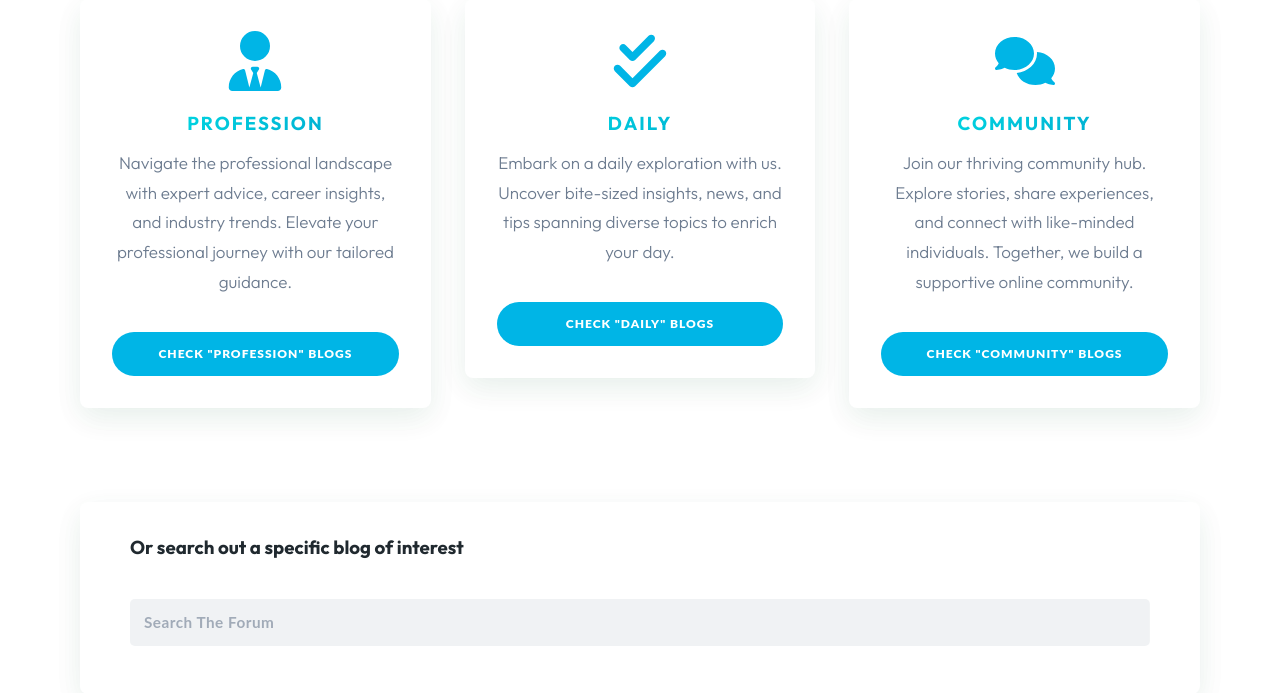
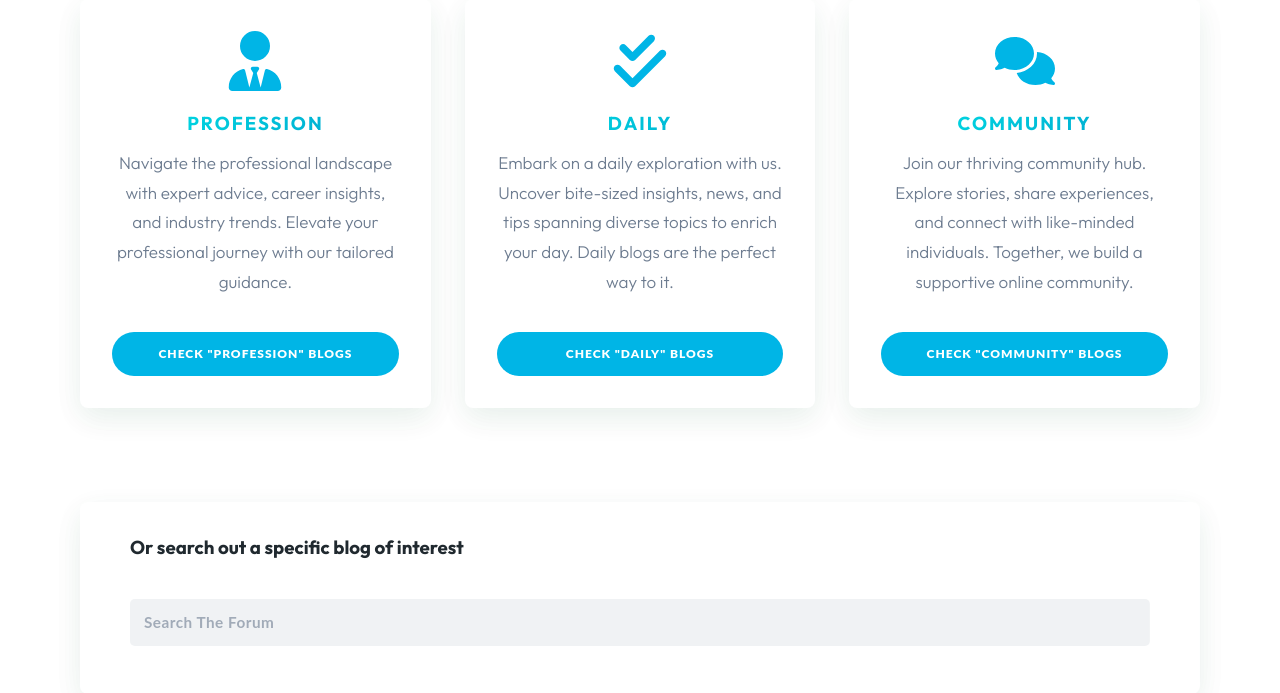
Before and after one commit to bcd-kushal/Covilla, a Django app: template app/templates/src/categories.html in a window 1280 px wide. Shown: the part 856-1549 px from the top of the page. Run offline with Django 4.2, Linux system fonts and the light colour scheme; the template is opened without the code that fills it, so the values that code supplies are empty; some web fonts are replaced.

Commit message:
Add files via upload

```diff
--- a/app/templates/src/blog.html
+++ b/app/templates/src/blog.html
@@ -474,7 +474,7 @@
                     <div class="column article-thumbnail accent-teal">
                         <div class="post-thumbnail">
                             <img width="973" height="548"
-                                src="{{thumbnail}}"
+                                src="../../../media/{{thumbnail}}"
                                 alt="{{title}}"
                                 title="{{title}}" />
                             <div class="blog-breadcrumbs">
@@ -605,7 +605,7 @@
                             class="entry article-card post-238402 post type-post status-publish format-standard has-post-thumbnail hentry category-best-website-tools category-design tag-best-graphic-design-software tag-best-tools tag-graphic-design tag-graphic-design-tool">
                             <div class="post-thumbnail" style="width: 100%;">
                                 <a  style="width: 100%; " style="cursor: default;">
-                                    <img src="{{x.thumbnail}}"  style="width: 100%; height: 253px; object-fit: cover;" height="253" width="450" alt="">
+                                    <img src="../../../media/{{x.thumbnail}}"  style="width: 100%; height: 253px; object-fit: cover;" height="253" width="450" alt="">
                                 </a>
                             </div>
                             <h3 style="padding: 20px 26px;"><a href="{{x.link}}"
--- a/app/templates/src/categories.html
+++ b/app/templates/src/categories.html
@@ -100,7 +100,7 @@
         <div id class="row-container">
             <div class="row three-column small-gutters">
                 <div class="column-container">
-                    <div class="column blurb card centered accent-teal">
+                    <div class="column blurb card centered accent-teal" style="height: 100%;">
                         <svg xmlns="http://www.w3.org/2000/svg" height="60" width="60" viewBox="0 0 512 512"><!--!Font Awesome Free 6.5.1 by @fontawesome - https://fontawesome.com License - https://fontawesome.com/license/free Copyright 2024 Fonticons, Inc.--><path d="M176 24c0-13.3-10.7-24-24-24s-24 10.7-24 24V64c-35.3 0-64 28.7-64 64H24c-13.3 0-24 10.7-24 24s10.7 24 24 24H64v56H24c-13.3 0-24 10.7-24 24s10.7 24 24 24H64v56H24c-13.3 0-24 10.7-24 24s10.7 24 24 24H64c0 35.3 28.7 64 64 64v40c0 13.3 10.7 24 24 24s24-10.7 24-24V448h56v40c0 13.3 10.7 24 24 24s24-10.7 24-24V448h56v40c0 13.3 10.7 24 24 24s24-10.7 24-24V448c35.3 0 64-28.7 64-64h40c13.3 0 24-10.7 24-24s-10.7-24-24-24H448V280h40c13.3 0 24-10.7 24-24s-10.7-24-24-24H448V176h40c13.3 0 24-10.7 24-24s-10.7-24-24-24H448c0-35.3-28.7-64-64-64V24c0-13.3-10.7-24-24-24s-24 10.7-24 24V64H280V24c0-13.3-10.7-24-24-24s-24 10.7-24 24V64H176V24zM160 128H352c17.7 0 32 14.3 32 32V352c0 17.7-14.3 32-32 32H160c-17.7 0-32-14.3-32-32V160c0-17.7 14.3-32 32-32zm192 32H160V352H352V160z"/></svg>
                         <h3 class="card-title">Technology</h3>
                         <p>
@@ -112,7 +112,7 @@
                     </div>
                 </div>
                 <div class="column-container">
-                    <div class="column blurb card centered accent-teal">
+                    <div class="column blurb card centered accent-teal" style="height: 100%;">
                         <svg xmlns="http://www.w3.org/2000/svg" height="60" width="60" viewBox="0 0 512 512"><!--!Font Awesome Free 6.5.1 by @fontawesome - https://fontawesome.com License - https://fontawesome.com/license/free Copyright 2024 Fonticons, Inc.--><path d="M512 256c0 .9 0 1.8 0 2.7c-.4 36.5-33.6 61.3-70.1 61.3H344c-26.5 0-48 21.5-48 48c0 3.4 .4 6.7 1 9.9c2.1 10.2 6.5 20 10.8 29.9c6.1 13.8 12.1 27.5 12.1 42c0 31.8-21.6 60.7-53.4 62c-3.5 .1-7 .2-10.6 .2C114.6 512 0 397.4 0 256S114.6 0 256 0S512 114.6 512 256zM128 288a32 32 0 1 0 -64 0 32 32 0 1 0 64 0zm0-96a32 32 0 1 0 0-64 32 32 0 1 0 0 64zM288 96a32 32 0 1 0 -64 0 32 32 0 1 0 64 0zm96 96a32 32 0 1 0 0-64 32 32 0 1 0 0 64z"/></svg>
                         <h3 class="card-title">Design</h3>
                         <p>
@@ -124,13 +124,13 @@
                     </div>
                 </div>
                 <div class="column-container">
-                    <div class="column blurb card centered accent-teal">
+                    <div class="column blurb card centered accent-teal" style="height: 100%;">
                         <svg xmlns="http://www.w3.org/2000/svg" height="60" width="60" viewBox="0 0 640 512"><!--!Font Awesome Free 6.5.1 by @fontawesome - https://fontawesome.com License - https://fontawesome.com/license/free Copyright 2024 Fonticons, Inc.--><path d="M160 0c-6.3 0-12 3.7-14.6 9.5L120.6 64.9 63.9 43.2c-5.9-2.3-12.6-.8-17 3.6s-5.9 11.1-3.6 17l21.7 56.7L9.5 145.4C3.7 148 0 153.7 0 160s3.7 12 9.5 14.6l55.4 24.8L43.2 256.1c-2.3 5.9-.8 12.6 3.6 17s11.1 5.9 17 3.6l56.7-21.7 24.8 55.4c2.6 5.8 8.3 9.5 14.6 9.5s12-3.7 14.6-9.5l24.8-55.4 56.7 21.7c5.9 2.3 12.6 .8 17-3.6s5.9-11.1 3.6-17l-21.7-56.7 55.4-24.8c5.8-2.6 9.5-8.3 9.5-14.6s-3.7-12-9.5-14.6l-55.4-24.8 21.7-56.7c2.3-5.9 .8-12.6-3.6-17s-11.1-5.9-17-3.6L199.4 64.9 174.6 9.5C172 3.7 166.3 0 160 0zm0 96a64 64 0 1 1 0 128 64 64 0 1 1 0-128zm32 64a32 32 0 1 0 -64 0 32 32 0 1 0 64 0zm312 16c0-17.7 14.3-32 32-32s32 14.3 32 32v53.4c-14.8 7.7-24 23.1-24 44.6c0 16.8 16 44 37.4 67.2c5.8 6.2 15.5 6.2 21.2 0C624 318 640 290.7 640 274c0-21.5-9.2-37-24-44.6V176c0-44.2-35.8-80-80-80s-80 35.8-80 80v22.7c-9.8-4.3-20.6-6.7-32-6.7c-44.2 0-80 35.8-80 80v21.4c-14.8 7.7-24 23.1-24 44.6c0 16.8 16 44 37.4 67.2c5.8 6.2 15.5 6.2 21.2 0C400 382 416 354.7 416 338c0-21.5-9.2-37-24-44.6V272c0-17.7 14.3-32 32-32s32 14.3 32 32v8V448H32c-17.7 0-32 14.3-32 32s14.3 32 32 32H608c17.7 0 32-14.3 32-32s-14.3-32-32-32H504V280v-8V176z"/></svg>
                         <h3 class="card-title">Life</h3>
                         <p>
                             Navigate life's journey with insights on well-being, personal development, and meaningful experiences. Embrace a fulfilling and purpose-driven existence with us.
                         </p>
-                        <a class="button fullwidth-button" href="/categories/my-life/">
+                        <a class="button fullwidth-button" href="/categories/life/">
                             Check "Life" Blogs
                         </a>
                     </div>
@@ -138,7 +138,7 @@
             </div>
             <div class="row three-column small-gutters">
                 <div class="column-container">
-                    <div class="column blurb card centered accent-teal">
+                    <div class="column blurb card centered accent-teal" style="height: 100%;">
                         <svg xmlns="http://www.w3.org/2000/svg" height="60" width="60" viewBox="0 0 448 512"><!--!Font Awesome Free 6.5.1 by @fontawesome - https://fontawesome.com License - https://fontawesome.com/license/free Copyright 2024 Fonticons, Inc.--><path d="M96 128a128 128 0 1 0 256 0A128 128 0 1 0 96 128zm94.5 200.2l18.6 31L175.8 483.1l-36-146.9c-2-8.1-9.8-13.4-17.9-11.3C51.9 342.4 0 405.8 0 481.3c0 17 13.8 30.7 30.7 30.7H162.5c0 0 0 0 .1 0H168 280h5.5c0 0 0 0 .1 0H417.3c17 0 30.7-13.8 30.7-30.7c0-75.5-51.9-138.9-121.9-156.4c-8.1-2-15.9 3.3-17.9 11.3l-36 146.9L238.9 359.2l18.6-31c6.4-10.7-1.3-24.2-13.7-24.2H224 204.3c-12.4 0-20.1 13.6-13.7 24.2z"/></svg>
                         <h3 class="card-title">Profession</h3>
                         <p>
@@ -148,17 +148,17 @@
                     </div>
                 </div>
                 <div class="column-container">
-                    <div class="column blurb card centered accent-teal">
+                    <div class="column blurb card centered accent-teal" style="height: 100%;">
                         <svg xmlns="http://www.w3.org/2000/svg" height="60" width="60" viewBox="0 0 448 512"><!--!Font Awesome Free 6.5.1 by @fontawesome - https://fontawesome.com License - https://fontawesome.com/license/free Copyright 2024 Fonticons, Inc.--><path d="M342.6 86.6c12.5-12.5 12.5-32.8 0-45.3s-32.8-12.5-45.3 0L160 178.7l-57.4-57.4c-12.5-12.5-32.8-12.5-45.3 0s-12.5 32.8 0 45.3l80 80c12.5 12.5 32.8 12.5 45.3 0l160-160zm96 128c12.5-12.5 12.5-32.8 0-45.3s-32.8-12.5-45.3 0L160 402.7 54.6 297.4c-12.5-12.5-32.8-12.5-45.3 0s-12.5 32.8 0 45.3l128 128c12.5 12.5 32.8 12.5 45.3 0l256-256z"/></svg>
                         <h3 class="card-title">Daily</h3>
                         <p>
-                            Embark on a daily exploration with us. Uncover bite-sized insights, news, and tips spanning diverse topics to enrich your day.
+                            Embark on a daily exploration with us. Uncover bite-sized insights, news, and tips spanning diverse topics to enrich your day. Daily blogs are the perfect way to it.
                         </p>
                         <a class="button fullwidth-button" href="/categories/daily/">Check "Daily" Blogs</a>
                     </div>
                 </div>
                 <div class="column-container">
-                    <div class="column blurb card centered accent-teal">
+                    <div class="column blurb card centered accent-teal" style="height: 100%;">
                         <svg xmlns="http://www.w3.org/2000/svg" height="60" width="60" viewBox="0 0 640 512"><!--!Font Awesome Free 6.5.1 by @fontawesome - https://fontawesome.com License - https://fontawesome.com/license/free Copyright 2024 Fonticons, Inc.--><path d="M208 352c114.9 0 208-78.8 208-176S322.9 0 208 0S0 78.8 0 176c0 38.6 14.7 74.3 39.6 103.4c-3.5 9.4-8.7 17.7-14.2 24.7c-4.8 6.2-9.7 11-13.3 14.3c-1.8 1.6-3.3 2.9-4.3 3.7c-.5 .4-.9 .7-1.1 .8l-.2 .2 0 0 0 0C1 327.2-1.4 334.4 .8 340.9S9.1 352 16 352c21.8 0 43.8-5.6 62.1-12.5c9.2-3.5 17.8-7.4 25.3-11.4C134.1 343.3 169.8 352 208 352zM448 176c0 112.3-99.1 196.9-216.5 207C255.8 457.4 336.4 512 432 512c38.2 0 73.9-8.7 104.7-23.9c7.5 4 16 7.9 25.2 11.4c18.3 6.9 40.3 12.5 62.1 12.5c6.9 0 13.1-4.5 15.2-11.1c2.1-6.6-.2-13.8-5.8-17.9l0 0 0 0-.2-.2c-.2-.2-.6-.4-1.1-.8c-1-.8-2.5-2-4.3-3.7c-3.6-3.3-8.5-8.1-13.3-14.3c-5.5-7-10.7-15.4-14.2-24.7c24.9-29 39.6-64.7 39.6-103.4c0-92.8-84.9-168.9-192.6-175.5c.4 5.1 .6 10.3 .6 15.5z"/></svg>
                         <h3 class="card-title">Community</h3>
                         <p>
--- a/app/templates/src/subscribe.html
+++ b/app/templates/src/subscribe.html
@@ -60,6 +60,7 @@
                             </div>
                             <input class="button primary-button fullwidth-button" type="submit" name="submit"
                                 id="contact-submit" value="Submit Message" tabindex="100">
+                                <a class="button tertiary-button accent-teal" href="/" style="position: relative;left: 50%;transform: translateX(-50%); background: transparent; width: fit-content; padding-left: 40px; padding-right: 40px;">Back to blogs</a>
                         </form>
                         <br>
                         <p>Data stored as per <a
--- a/app/templates/src/success.html
+++ b/app/templates/src/success.html
@@ -30,7 +30,7 @@
                     <div class="column centered" style="margin-top: 20vh;">
                         <h1>{{title}}</h1>
                         <p class="lead centered">{{subtitle}}</p>
-                        <a class="button tertiary-button accent-teal" onclick="window.history.back()">GO BACK</a>
+                        <a class="button tertiary-button accent-teal" href="/">GO BACK</a>
                     </div>
                 </div>
             </div>
```
Also changed, not shown: app/templates/src/all_blogs.html (+31 -15 lines).
